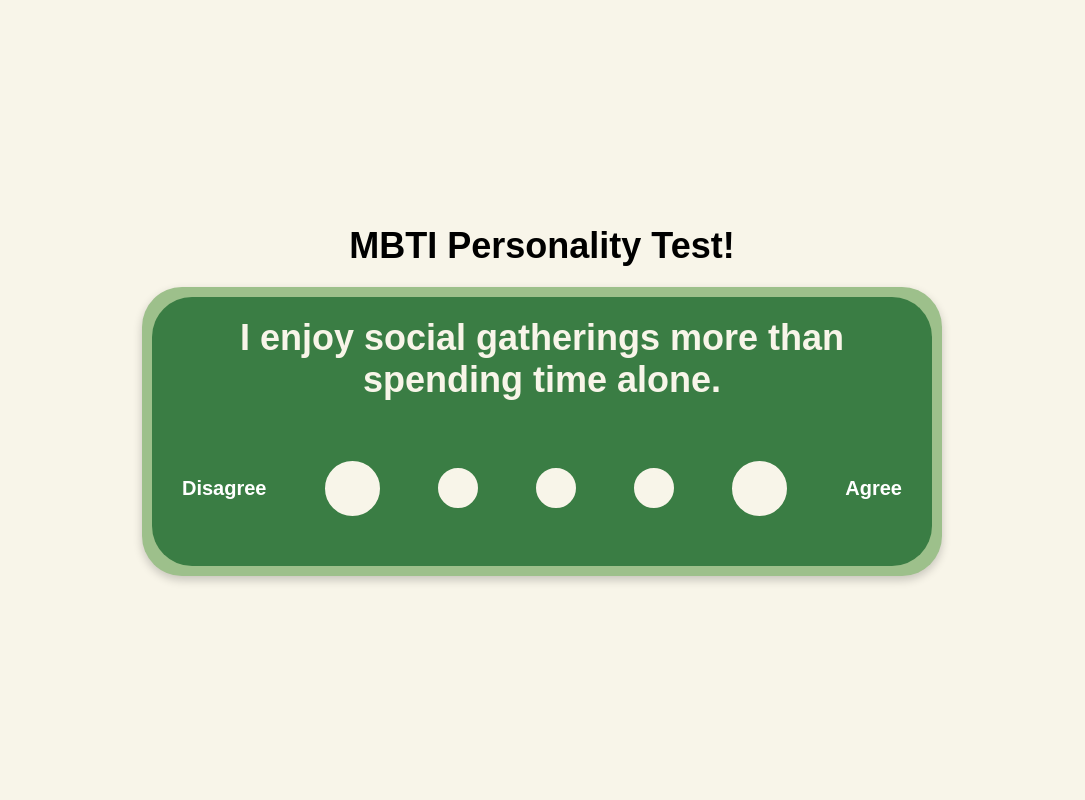
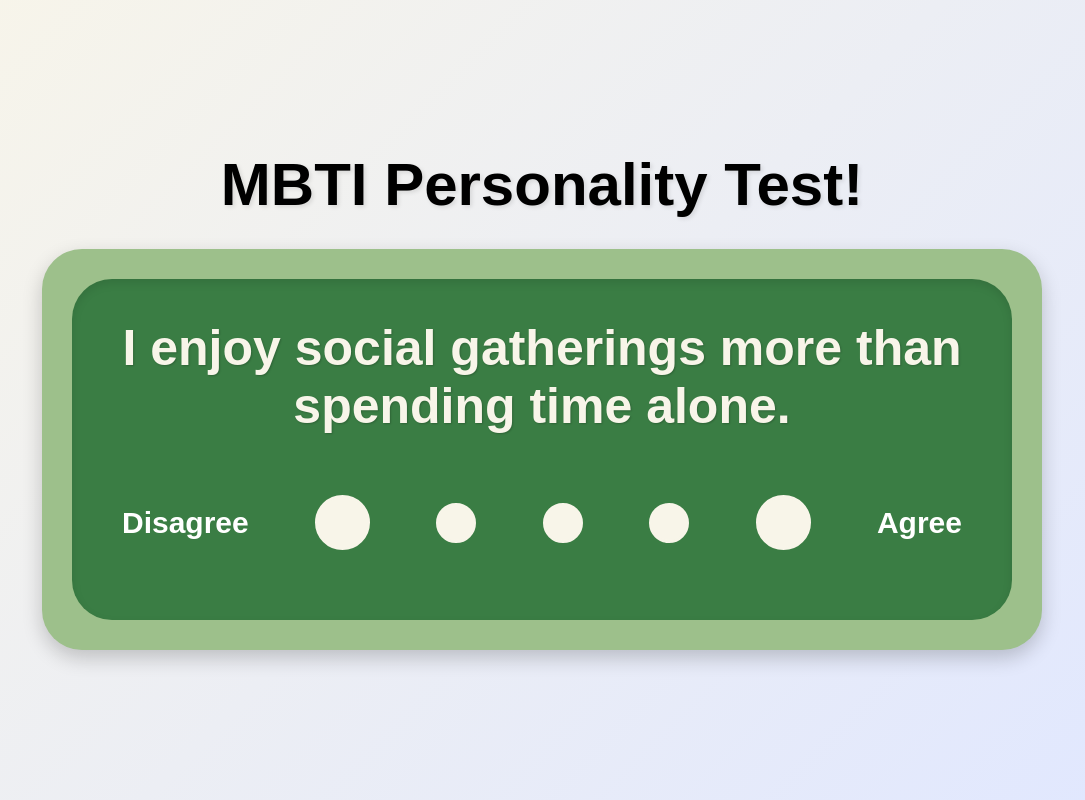
Before and after one commit to AviGhat/deerhacks2025, a Next.js app in the folder location-history/: page /personalitytest in a window 1280 px wide. Shown: the whole page, without its empty margins (98-1183 px from the left). Built offline with nearby package versions, Linux system fonts and the light colour scheme.

Commit message:
added animations to personality test

```diff
--- a/location-history/app/personalitytest/MBTITest.css
+++ b/location-history/app/personalitytest/MBTITest.css
@@ -4,43 +4,55 @@
   flex-direction: column;
   align-items: center;
   justify-content: center;
-  height: 100vh; /* This ensures vertical centering */
-  width: 100vw; /* Ensures full width */
-  background: #F8F5E9;
+  height: 100vh;
+  width: 100vw;
+  background: linear-gradient(135deg, #F8F5E9, #E0E7FF);
+  font-family: 'Arial', sans-serif;
 }
 
 .quiz-box {
   background: #9DC08B;
-  padding: 10px; /* Increased padding */
+  padding: 30px;
   border-radius: 40px;
-  box-shadow: 0px 4px 10px rgba(0, 0, 0, 0.2);
-  max-width: 800px; /* Increased max-width */
-  width: 90%; /* Adjusted width */
+  box-shadow: 0px 8px 20px rgba(0, 0, 0, 0.2);
+  max-width: 1000px;
+  width: 90%;
   text-align: center;
   color: #333;
+  transition: transform 0.3s ease, box-shadow 0.3s ease;
+}
+
+.quiz-box:hover {
+  transform: translateY(-5px);
+  box-shadow: 0px 12px 25px rgba(0, 0, 0, 0.3);
 }
 
 .MBTI-Title {
   color: #000000;
-  font-size: 36px; /* Increased font size */
-  margin-bottom: 20px; /* Increased margin */
+  font-size: 60px;
+  margin-bottom: 30px;
+  font-weight: 700;
+  text-shadow: 2px 2px 4px rgba(0, 0, 0, 0.1);
 }
+
 .question-section {
   display: flex;
   flex-direction: column;
   align-items: center;
-  gap: 30px; /* Increased gap */
+  gap: 30px;
   width: 100%;
   background-color: #3A7D44;
-  padding: 20px; /* Increased padding */
+  padding: 40px;
   border-radius: 40px;
+  box-shadow: inset 0px 4px 10px rgba(0, 0, 0, 0.1);
 }
 
 .question-text {
-  font-size: 36px; /* Increased font size */
+  font-size: 50px;
   font-weight: bold;
   color: #F8F5E9;
-  transition: all 0.2s ease-in-out;
+  text-shadow: 1px 1px 2px rgba(0, 0, 0, 0.2);
+  transition: opacity 0.3s ease;
 }
 
 .scale-container {
@@ -52,37 +64,37 @@
   justify-content: space-between;
   align-items: center;
   width: 100%;
-  margin: 30px 0; /* Increased margin */
+  margin: 30px 0;
 }
 
 .scale-button {
-  width: 40px; /* Increased width */
-  height: 40px; /* Increased height */
+  width: 40px;
+  height: 40px;
   border-radius: 50%;
   padding: 10px;
   background-color: #F8F5E9;
   border: 3px solid #F8F5E9;
   cursor: pointer;
   transition: all 0.3s ease;
-  margin: 0 10px; /* Added margin between buttons */
+  margin: 0 10px;
 }
 
-.scale-button-large{
-  width: 55px; /* Increased width */
-  height: 55px; /* Increased height */
+.scale-button-large {
+  width: 55px;
+  height: 55px;
   border-radius: 50%;
   padding: 10px;
   background-color: #F8F5E9;
   border: 3px solid #F8F5E9;
   cursor: pointer;
   transition: all 0.3s ease;
-  margin: 0 10px; /* Added margin between buttons */
+  margin: 0 10px;
 }
 
 .scale-label {
-  font-size: 20px; /* Adjusted font size */
+  font-size: 30px;
   font-weight: bold;
-  color: White;
+  color: white;
   margin: 10px;
 }
 
@@ -93,16 +105,64 @@
 .result-button {
   background: #10b981;
   color: white;
-  padding: 15px; /* Increased padding */
+  padding: 20px 40px;
   border: none;
-  border-radius: 5px;
-  font-size: 18px; /* Increased font size */
+  border-radius: 10px;
+  font-size: 24px;
   cursor: pointer;
+  transition: all 0.3s ease;
+  box-shadow: 0px 4px 10px rgba(0, 0, 0, 0.2);
+}
+
+.result-button:hover {
+  background: #059669;
+  transform: scale(1.05);
+  box-shadow: 0px 6px 15px rgba(0, 0, 0, 0.3);
 }
 
 .scale-button:hover,
 .scale-button-large:hover {
-  background-color: #DF6D14; /* New background color on hover */
-  border-color: #DF6D14; /* Optional: Change border color on hover */
-  transform: scale(1.1); /* Optional: Slightly enlarge the button on hover */
+  background-color: #DF6D14;
+  border-color: #DF6D14;
+  transform: scale(1.1);
 }
+
+/* Animations */
+@keyframes fadeIn {
+  from { opacity: 0; }
+  to { opacity: 1; }
+}
+
+@keyframes slideUp {
+  from { transform: translateY(20px); opacity: 0; }
+  to { transform: translateY(0); opacity: 1; }
+}
+
+@keyframes pulse {
+  0% { transform: scale(1); }
+  50% { transform: scale(1.05); }
+  100% { transform: scale(1); }
+}
+
+.animate-fade-in {
+  animation: fadeIn 0.5s ease-in-out;
+}
+
+.animate-slide-up {
+  animation: slideUp 0.5s ease-in-out;
+}
+
+.animate-pulse {
+  animation: pulse 1.5s infinite;
+}
+
+/* Question Transition Animations */
+.fade-out {
+  opacity: 0;
+  transition: opacity 0.3s ease;
+}
+
+.fade-in {
+  opacity: 1;
+  transition: opacity 0.3s ease;
+}
--- a/location-history/app/personalitytest/page.js
+++ b/location-history/app/personalitytest/page.js
@@ -20,9 +20,11 @@
   const [step, setStep] = useState(0);
   const [completed, setCompleted] = useState(false);
   const [result, setResult] = useState("See your Results!");
+  const [isTransitioning, setIsTransitioning] = useState(false); // State to handle transition
   const router = useRouter();
 
   const handleAnswer = (value) => {
+    setIsTransitioning(true); // Start transition
     const key = questions[step].key;
     setAnswers((prev) => ({
       ...prev,
@@ -30,11 +32,14 @@
       [key[2]]: prev[key[2]] + (10 - value)
     }));
 
+    setTimeout(() => {
       if (step < questions.length - 1) {
         setStep(step + 1);
       } else {
         setCompleted(true);
       }
+      setIsTransitioning(false); // End transition
+    }, 300); // Match the duration of the CSS transition
   };
 
   const calculateResult = () => {
@@ -47,30 +52,30 @@
     router.push(`/explore/${mbti}`);
   };
 
-
   return (
     <div className="container">
-      <h2 className="MBTI-Title"> MBTI Personality Test!</h2>
+      <h2 className="MBTI-Title animate-fade-in">MBTI Personality Test!</h2>
       {completed ? (
-          <div className="quiz-box">
+        <div className="quiz-box animate-slide-up">
           <div className="result-section">
-            <button className="result-button" onClick={calculateResult}>
+            <button className="result-button animate-pulse" onClick={calculateResult}>
               {result}
             </button>
           </div>
         </div>
       ) : (
-          <div className="quiz-box">
-
+        <div className="quiz-box animate-slide-up">
           <div className="question-section">
-              <h2 className="question-text">{questions[step].question}</h2>
+            <h2 className={`question-text ${isTransitioning ? "fade-out" : "fade-in"}`}>
+              {questions[step].question}
+            </h2>
             <div className="scale-container">
               <div className="scale-options">
                 <span className="scale-label">Disagree</span>
                 {["Strongly Disagree", "Disagree", "Neutral", "Agree", "Strongly Agree"].map((option, index) => (
                   <button
                     key={option}
-                      className={`scale-button ${index === 0 || index === 4 ? "scale-button-large" : ""}`} // Add a class for the first and last buttons
+                    className={`scale-button ${index === 0 || index === 4 ? "scale-button-large" : ""}`}
                     onClick={() => handleAnswer((index + 1) * 2)}
                   />
                 ))}
```
Lines whose indentation alone changed are shown as unchanged.
